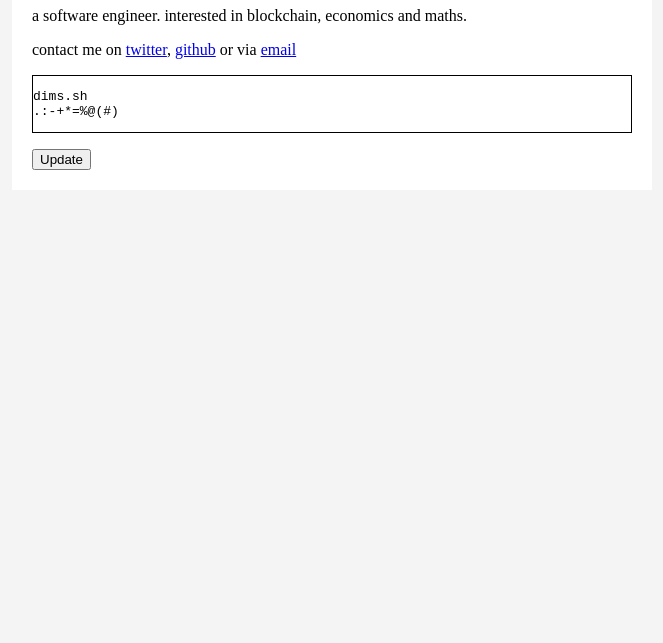
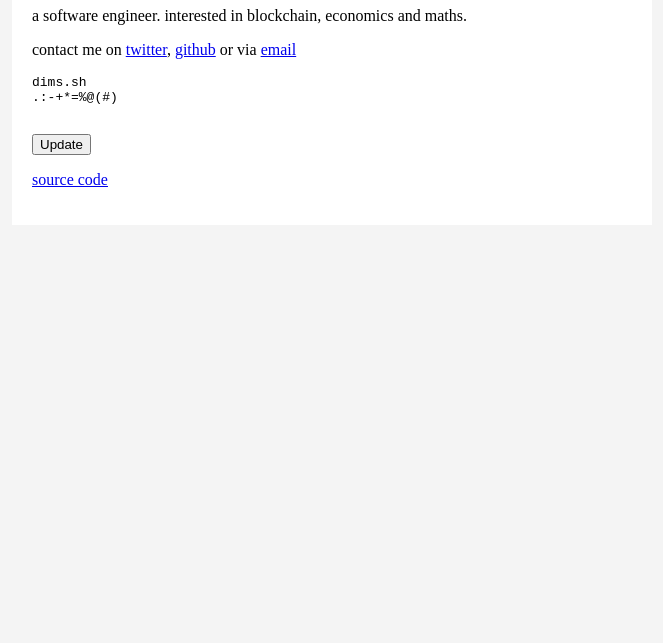
Before and after one commit to dimasriat/dims-sh, a website built with webpack: page web/index.html in a window 1280 px wide. Shown: the part 157-800 px from the top of the page, without its empty margins (308-971 px from the left). Built offline with nearby package versions, Linux system fonts and the light colour scheme.

Commit message:
feat: add source code links

```diff
--- a/web/index.html
+++ b/web/index.html
@@ -16,10 +16,15 @@
         <a href="https://github.com/dimasriat" target="_blank">github</a> or via
         <a href="mailto:gm@dims.sh">email</a>
       </p>
-      <div style="border: 1px solid black; margin-top: 4px">
+      <div>
         <pre id="dims"></pre>
       </div>
       <button id="dims-button" style="margin-top: 16px">Update</button>
+      <p>
+        <a href="https://github.com/dimasriat/dims-sh" target="_blank"
+          >source code</a
+        >
+      </p>
     </div>
     <script src="js/dims-webpack.js"></script>
   </body>
```
